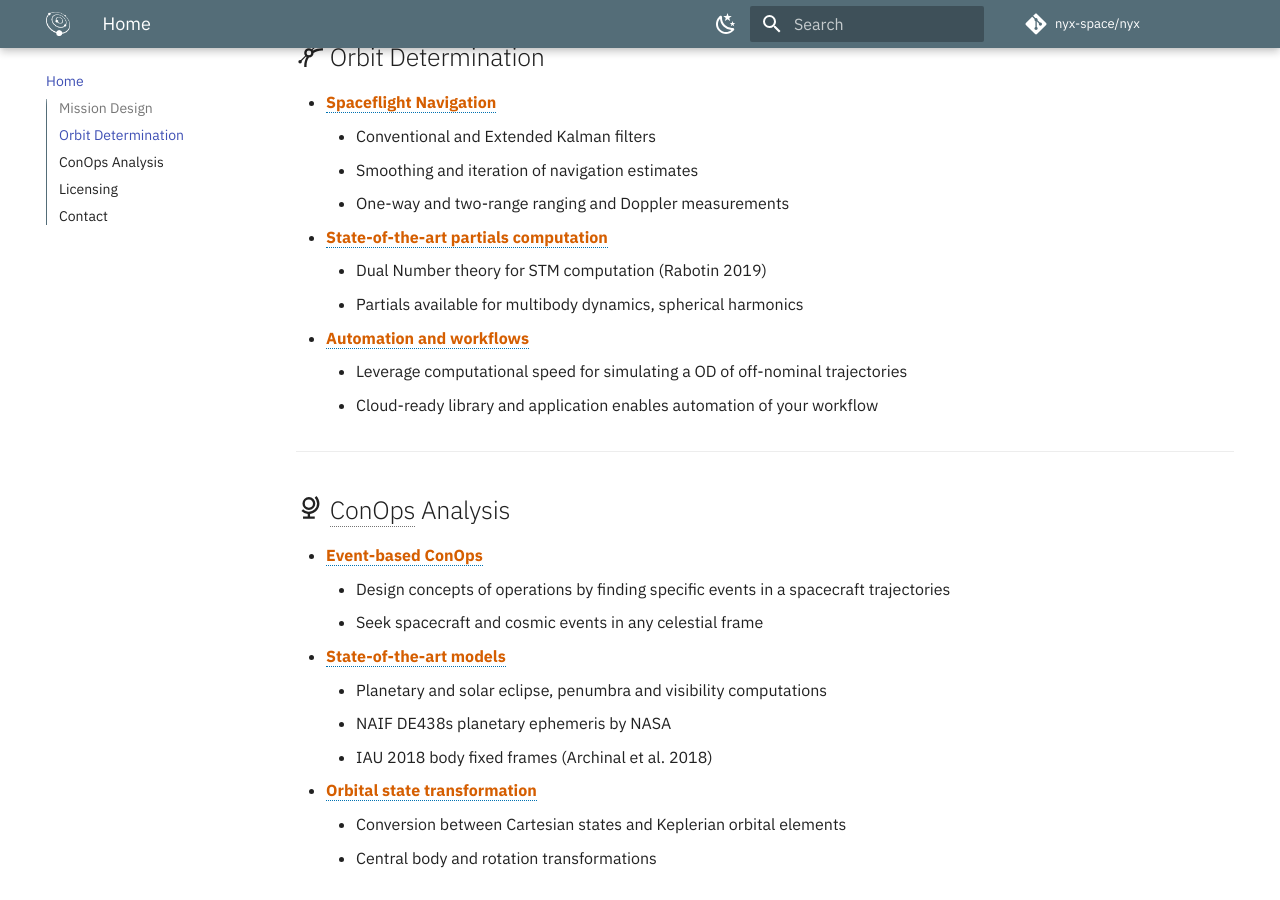
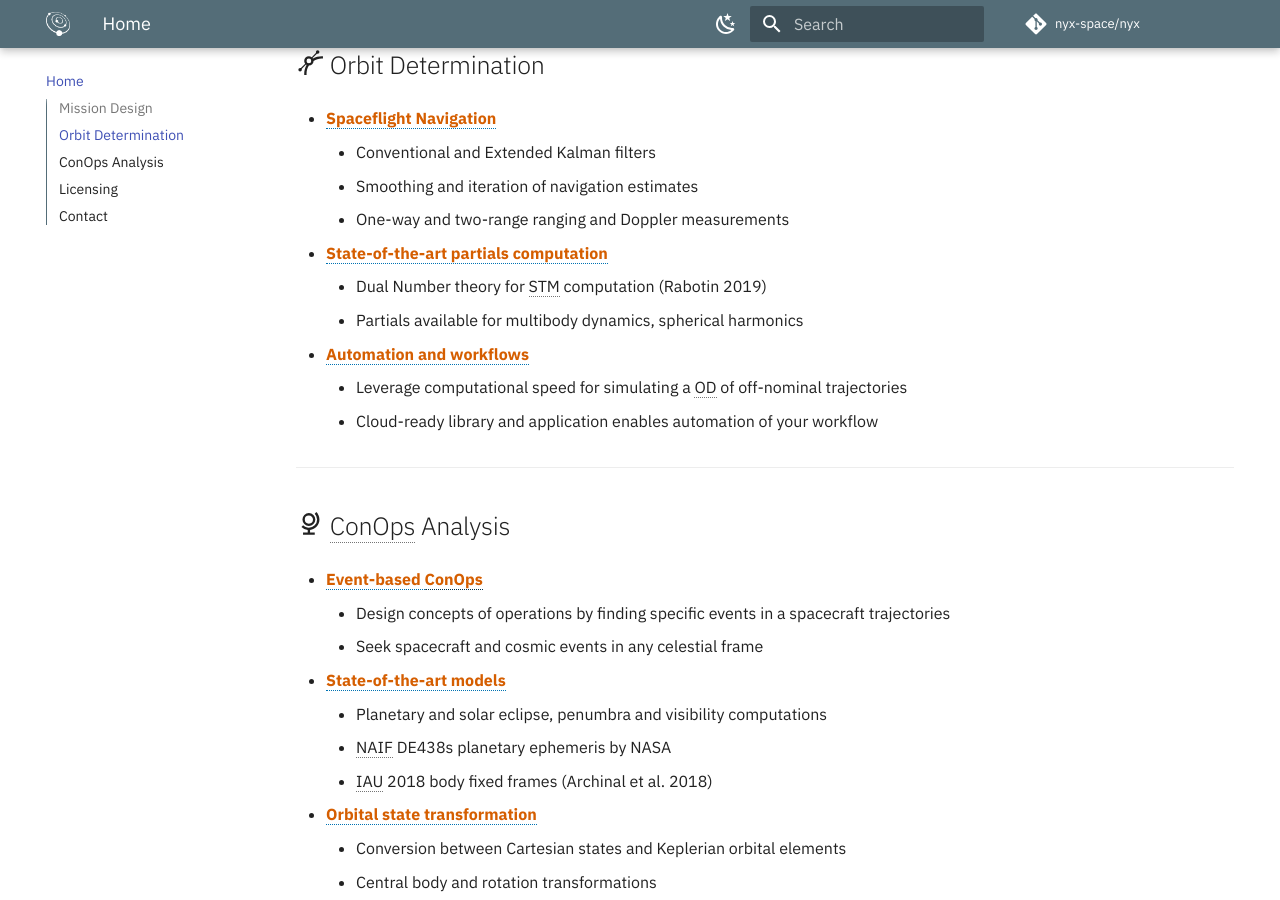
Before and after one commit to nyx-space/docs, an MkDocs documentation site: the page built from docs/index.md, in a window 1280 px wide and 900 px high, scrolled down 1519 px. Built offline with MkDocs 1.6.1 and Material for MkDocs 9.7.7, drawn with Linux system fonts in a browser that asks for light colours; comment, search, counter and statistics services are not loaded; part of the change alters nothing that is shown.

```diff
--- a/docs/index.md
+++ b/docs/index.md
@@ -14,90 +14,67 @@
 
 ## :material-rocket-launch-outline: Mission Design
 
-<ul>
-<li>
-    <b class="emph">Designed for Monte Carlo analyzes</b>
-    <ul>
-        <li>Monte Carlo safely run on all processors without any of the multi-threading risks you'd see in C++ or Python (no data race conditions, no stopping the program before saving data)</li>
-        <li>Simulate and analyze ten thousand (10,000 !!) spacecraft in high-fidelity in 90 seconds on a standard desktop (celestial bodies of Earth, Moon, Sun, Earth spherical harmonics of 12x12)</li>
-        <li>Analyze trajectories in parallel by generating their ephemerides</li>
-    </ul>
-</li>
-<li>
-    <b class="emph">High fidelity models</b>
-    <ul>
-        <li>Multi-body gravity, solar radiation pressure, and atmospheric drag models</li>
-        <li>Spherical harmonic gravity fields: JGM3 and EGM2008 for Earth, JGGRX for the Moon</li>
-        <li>Eclipse modeling with multiple concurrent celestial objects</li>
-    </ul>
-</li>
-<li>
-    <b class="emph">Maneuver planning</b>
-    <ul>
-        <li>Differential corrector and multiple shooting for finite burn and low-thrust trajectory optimization</li>
-        <li>Guidance laws: Ruggiero, Lyapunov control, or add your own guidance law</li>
-        <li>Two-body approximations: Lambert solver, Hohmann transfer</li>
-    </ul>
-</li>
-</ul>
++ **Designed for Monte Carlo analyzes**{ .emph }
+
+    + Monte Carlo safely run on all processors without any of the multi-threading risks you'd see in C++ or Python (no data race conditions, no stopping the program before saving data)
+    + Simulate and analyze ten thousand (10,000 !!) spacecraft in high-fidelity in 90 seconds on a standard desktop (celestial bodies of Earth, Moon, Sun, Earth spherical harmonics of 12x12)
+    + Analyze trajectories in parallel by generating their ephemerides
+
++ **High fidelity models**{ .emph }
+
+    + Multi-body gravity, solar radiation pressure, and atmospheric drag models
+    + Spherical harmonic gravity fields: JGM3 and EGM2008 for Earth, JGGRX for the Moon
+    + Eclipse modeling with multiple concurrent celestial objects
+
++ **Maneuver planning**{ .emph }
+
+    + Differential corrector and multiple shooting for finite burn and low-thrust trajectory optimization
+    + Guidance laws: Ruggiero, Lyapunov control, or add your own guidance law
+    + Two-body approximations: Lambert solver, Hohmann transfer
 
 <hr/>
 
 ## :material-vector-curve: Orbit Determination
 
-<ul>
-<li>
-    <b class="emph">Spaceflight Navigation</b>
-    <ul>
-        <li>Conventional and Extended Kalman filters</li>
-        <li>Smoothing and iteration of navigation estimates</li>
-        <li>One-way and two-range ranging and Doppler measurements</li>
-    </ul>
-</li>
-<li>
-    <b class="emph">State-of-the-art partials computation</b>
-    <ul>
-        <li>Dual Number theory for STM computation (Rabotin 2019)</li>
-        <li>Partials available for multibody dynamics, spherical harmonics</li>
-    </ul>
-</li>
-<li>
-    <b class="emph">Automation and workflows</b>
-    <ul>
-        <li>Leverage computational speed for simulating a OD of off-nominal trajectories</li>
-        <li>Cloud-ready library and application enables automation of your workflow</li>
-    </ul>
-</li>
-</ul>
++ **Spaceflight Navigation**{ .emph }
+
+    + Conventional and Extended Kalman filters
+    + Smoothing and iteration of navigation estimates
+    + One-way and two-range ranging and Doppler measurements
+
+
++ **State-of-the-art partials computation**{ .emph }
+
+    + Dual Number theory for STM computation (Rabotin 2019)
+    + Partials available for multibody dynamics, spherical harmonics
+
++ **Automation and workflows**{ .emph }
+
+    + Leverage computational speed for simulating a OD of off-nominal trajectories
+    + Cloud-ready library and application enables automation of your workflow
+
 
 <hr/>
 
 ## :material-globe-model: ConOps Analysis
 
-<ul>
-<li>
-    <b class="emph">Event-based ConOps</b>
-    <ul>
-        <li>Design concepts of operations by finding specific events in a spacecraft trajectories</li>
-        <li>Seek spacecraft and cosmic events in any celestial frame</li>
-    </ul>
-</li>
-<li>
-    <b class="emph">State-of-the-art models</b>
-    <ul>
-        <li>Planetary and solar eclipse, penumbra and visibility computations</li>
-        <li>NAIF DE438s planetary ephemeris by NASA</li>
-        <li>IAU 2018 body fixed frames (Archinal et al. 2018)</li>
-    </ul>
-</li>
-<li>
-    <b class="emph">Orbital state transformation</b>
-    <ul>
-        <li>Conversion between Cartesian states and Keplerian orbital elements</li>
-        <li>Central body and rotation transformations</li>
-    </ul>
-</li>
-</ul>
++ **Event-based ConOps**{ .emph }
+
+    + Design concepts of operations by finding specific events in a spacecraft trajectories
+    + Seek spacecraft and cosmic events in any celestial frame
+
+
++ **State-of-the-art models**{ .emph }
+
+    + Planetary and solar eclipse, penumbra and visibility computations
+    + NAIF DE438s planetary ephemeris by NASA
+    + IAU 2018 body fixed frames (Archinal et al. 2018)
+
++ **Orbital state transformation**{ .emph }
+
+    + Conversion between Cartesian states and Keplerian orbital elements
+    + Central body and rotation transformations
+
 
 <hr/>
 
```
